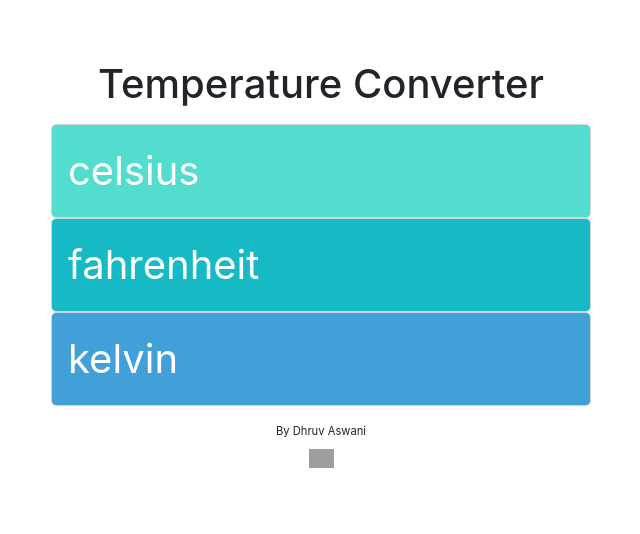
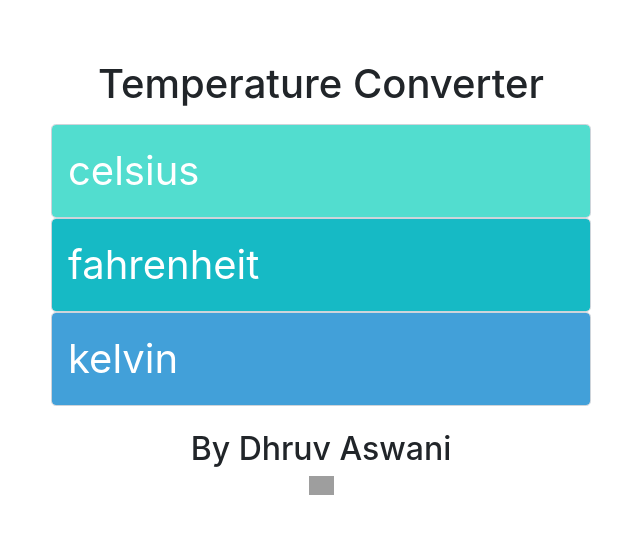
Before and after one commit to dhruv-aswani/Temperature-Converter, a plain HTML site: page index.html in a window 1280 px wide. Shown: the whole page, without its empty margins (319-959 px from the left). Drawn offline with nearby package versions, Linux system fonts and the light colour scheme; grey boxes are pictures that could not be loaded.

Commit message:
Add files via upload

```diff
--- a/index.html
+++ b/index.html
@@ -37,7 +37,7 @@
 
     </div>
     <footer>
-          <p>By Dhruv Aswani</p>
+          <h2>By Dhruv Aswani</h2>
           <p><a href="https://github.com/dhruv-aswani" target="_blank"><img class="icons" src="https://res.cloudinary.com/itsellej/image/upload/v1533400136/rock-paper-scissors/github-icon.png" alt="Github icon"></a></p>
         </footer>
 
```
